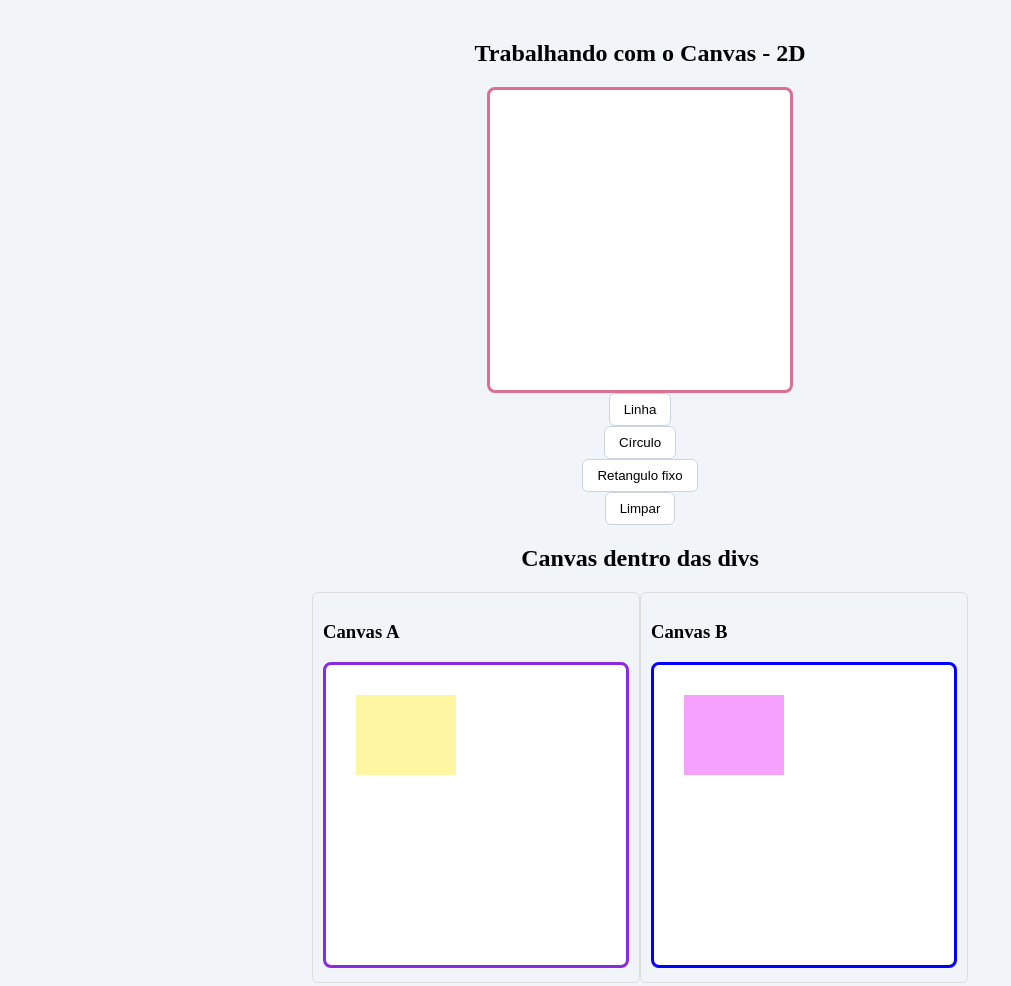
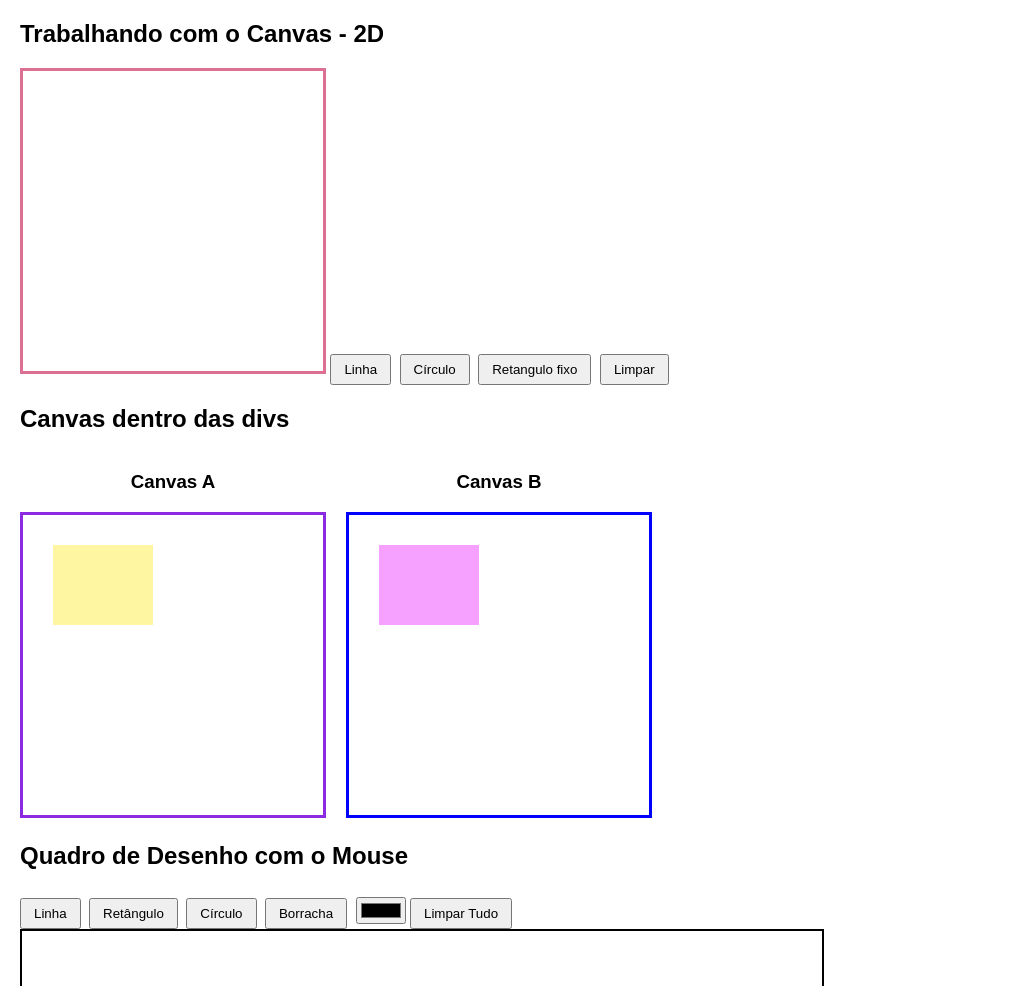
Before and after one commit to VHinokuma/Canvas-no-HTML-e-JavaScript, a plain HTML site: page index.html in a window 1280 px wide. Shown: the top 986 px of the page, without its empty margins (0-1011 px from the left). Drawn offline with Linux system fonts and the light colour scheme.

Commit message:
Mudança nas configurações css

```diff
--- a/canvas.css
+++ b/canvas.css
@@ -1,47 +1,26 @@
-.painel{
-    display: flex;
-    flex-direction: row;
-    justify-content: space-around;
+body {
+    font-family: Arial, sans-serif;
+    margin: 20px;
 }
 
-.card{
-    border: 1px solid gainsboro;
-    padding: 10px;
-    border-radius: 6px;
+/* Deixa os canvas A e B lado a lado dentro da div painel */
+.painel {
+    display: flex;
+    gap: 20px;
+    margin-bottom: 20px;
 }
 
-canvas {
-  background-color: #ffffff;
-  border: 2px solid #94a3b8;
-  border-radius: 8px;
-  cursor: crosshair; /*Muda o mouse para mira*/
-}
-
-body {
-  font-family: "Times New Roman", Times, serif;
-  display: flex;
-  background-color: #f1f5f9;
-  margin-top: 20px;
-  align-items: center;
-  flex-direction: column;
-}
-
-.toolbar {
-  margin-bottom: 12px;
-  display: flex;
-  gap: 8px;
+.card {
+    text-align: center;
 }
 
 button {
-  padding: 8px 14px;
-  cursor: pointer;
-  border: 1px solid #cbd5e1;
-  background-color: #ffffff;
-  border-radius: 6px;
+    padding: 6px 12px;
+    margin-top: 8px;
+    margin-right: 4px;
+    cursor: pointer;
 }
 
-button.active {
-  background-color: #2563eb;
-  color: #ffffff;
-  border-color: #2563eb;
+#quadro {
+    cursor: crosshair;
 }
```
